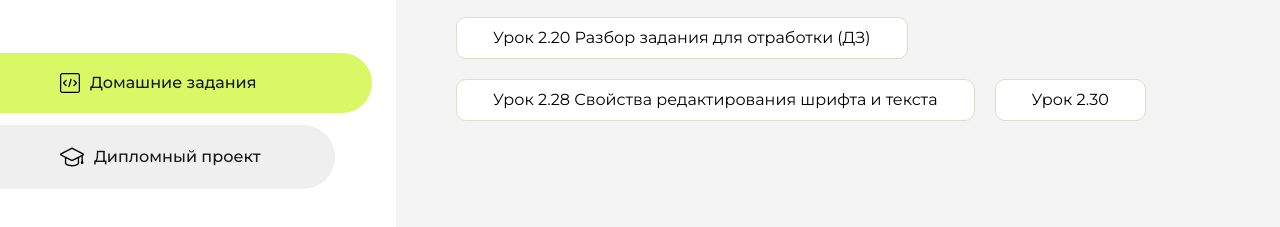
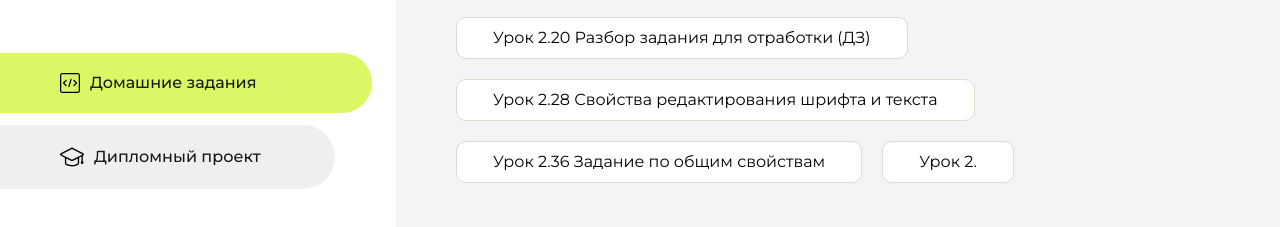
Before and after one commit to Fen1ksov/homework, a plain HTML site: page index.html in a window 1280 px wide. Shown: the part 283-510 px from the top of the page. Drawn offline with Linux system fonts and the light colour scheme.

Commit message:
Update index.html

```diff
--- a/index.html
+++ b/index.html
@@ -102,7 +102,10 @@
                         <a href="homework3/index.html">Урок 2.28 Свойства редактирования шрифта и текста</a>
                     </li>
                     <li class="content__list-item">
-                        <a href="homework4/index.html">Урок 2.30</a>
+                        <a href="homework4/index.html">Урок 2.36 Задание по общим свойствам</a>
+                    </li>
+                    <li class="content__list-item">
+                        <a href="homework5/index.html">Урок 2.</a>
                     </li>
                 </ul>
             </div>
```
